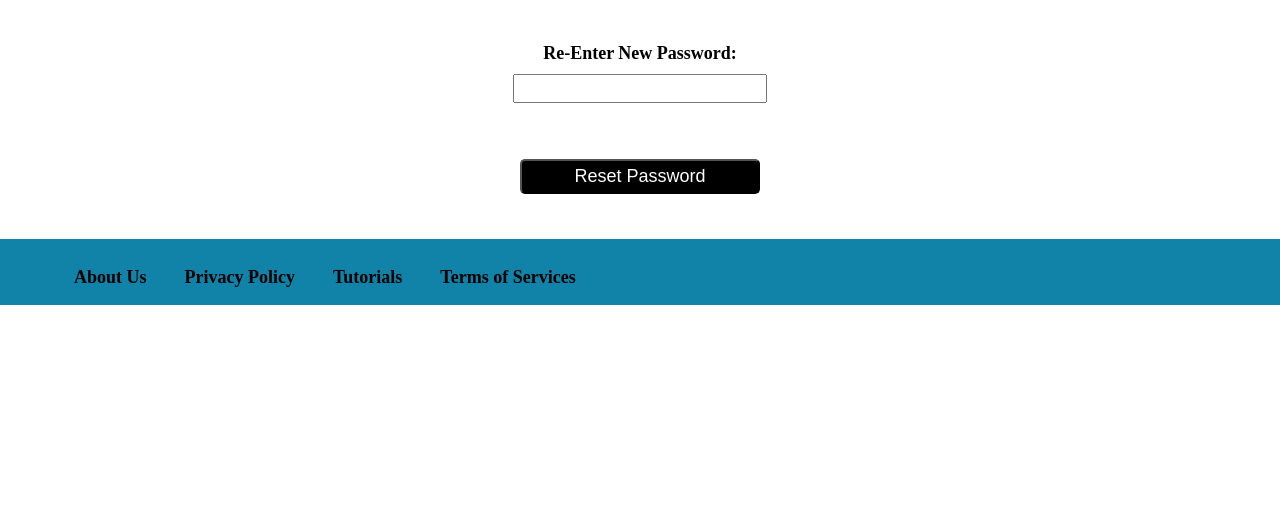
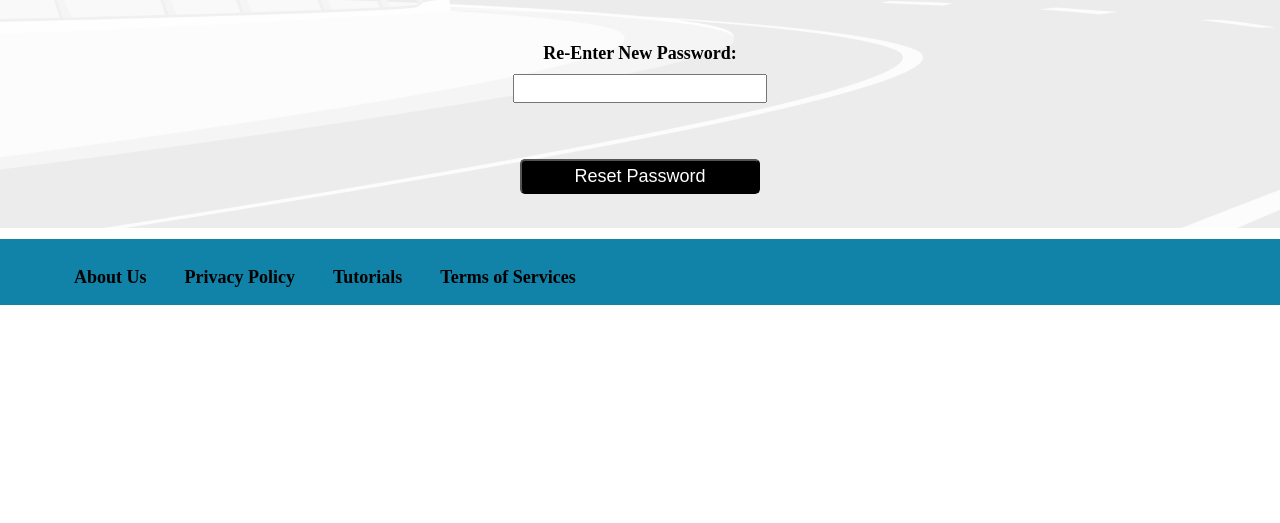
Before and after one commit to Parulpathakkk/ResetPassword, a plain HTML site: page index.html in a window 1280 px wide. Shown: the part 277-800 px from the top of the page. Drawn offline with Linux system fonts and the light colour scheme.

Commit message:
added image

```diff
--- a/styles.css
+++ b/styles.css
@@ -1,7 +1,7 @@
 
 body {
   margin: auto;
-  background-image: url(./images/Back\ drop\ 1.png);
+  background-image: url(./Back\ drop\ 1.png);
   background-repeat: no-repeat;
 
   height: 100%;
```
Also changed, not shown: Back drop 1.png (added).
